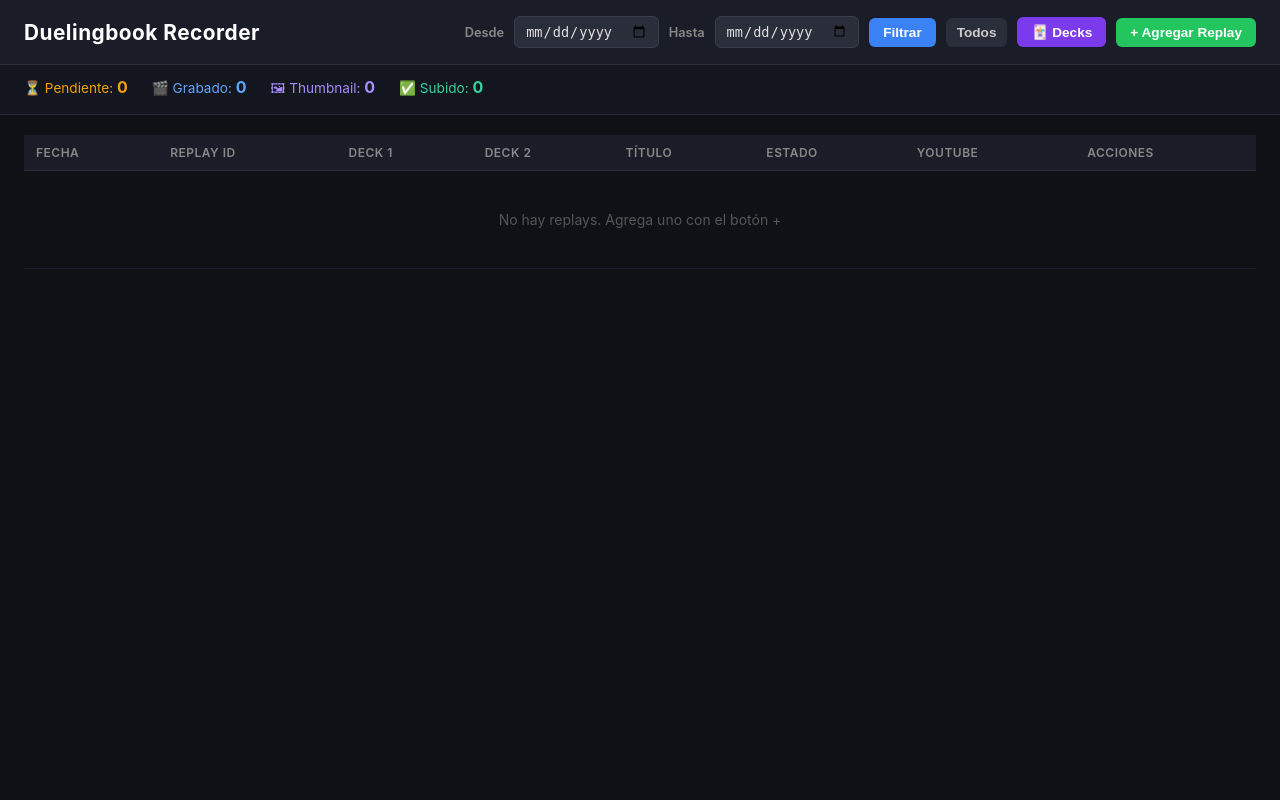
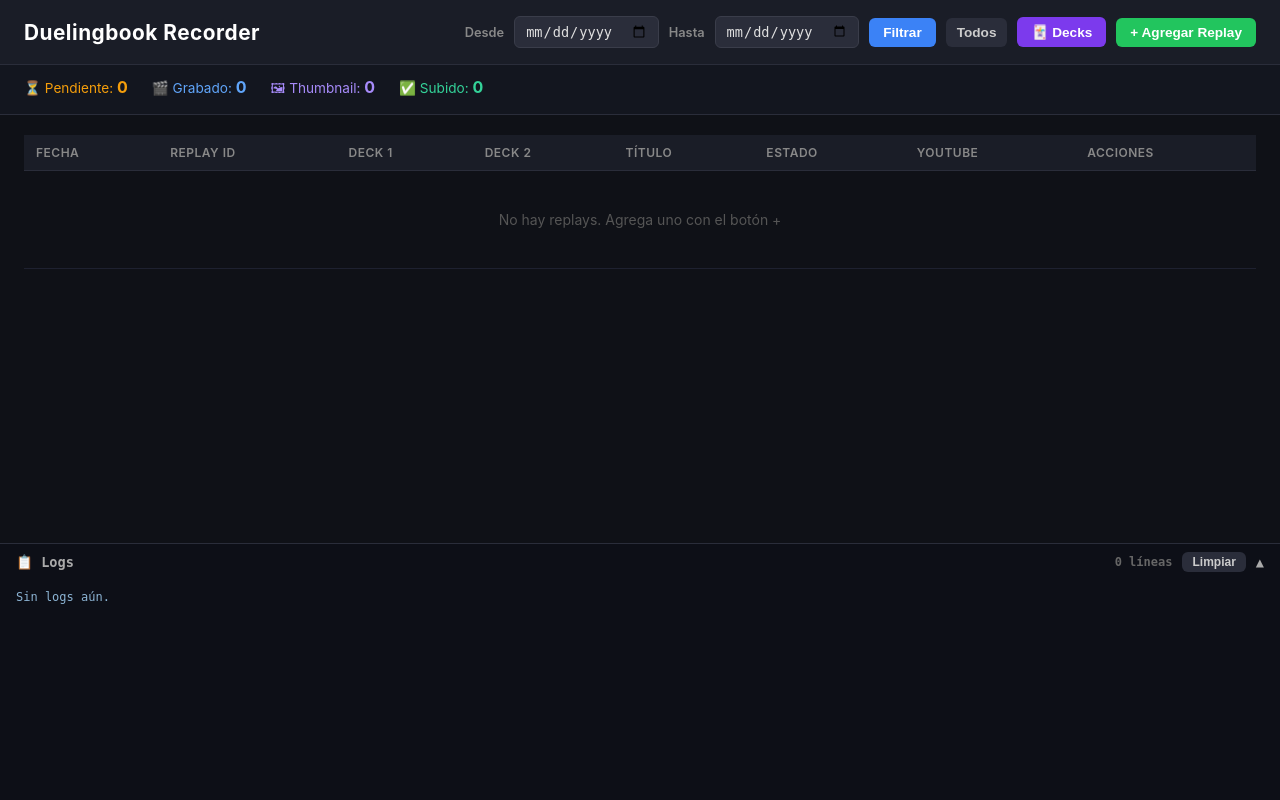
Before and after one commit to Corn1207/duelingbook-recorder, a Flask app: page / in a window 1280 px wide. Run offline with Flask 3, Linux system fonts and the light colour scheme; data that the repository does not hold is empty; some libraries are stand-ins or nearby versions.

Commit message:
Add log panel and upload progress tracking
- Centralized logging to output/app.log (file + console)
- /api/logs GET/DELETE endpoints to read and clear logs
- Log panel fixed at bottom of UI with color coding and auto-scroll
- YouTube upload now runs in background thread
- SSE endpoint /api/replays/<id>/upload/progress streams progress
- Progress bar shown inline while uploading

Co-Authored-By: Claude Sonnet 4.6 <noreply@anthropic.com>

```diff
--- a/app/routes.py
+++ b/app/routes.py
@@ -10,9 +10,18 @@ from flask import Blueprint, jsonify, render_template, request
 
 from app.database import get_connection
 
+import logging
+import time
+from pathlib import Path
+
 bp = Blueprint("main", __name__)
+logger = logging.getLogger(__name__)
 
 VALID_STATUSES = ["pending", "recorded", "thumbnail_ready", "uploaded"]
+LOG_FILE = Path(__file__).parent.parent / "output" / "app.log"
+
+# upload progress store: {row_id: {"pct": int, "done": bool, "error": str|None, "url": str|None}}
+_upload_progress: dict = {}
 
 # Tracks which replay IDs are currently being recorded
 _recording_in_progress: set[str] = set()
@@ -36,9 +45,10 @@ def _run_pipeline(row_id: int, replay_id: str) -> None:
         pipeline = RecordingPipeline(obs_password="123456")
         final_path = pipeline.run(replay_id=replay_id)
         update("recorded", video_path=final_path)
+        logging.getLogger(__name__).info(f"Recording finished: {final_path}")
     except Exception as e:
         update("pending")  # revert so user can retry
-        print(f"[pipeline error] {e}")
+        logging.getLogger(__name__).error(f"Pipeline error for replay {replay_id}: {e}", exc_info=True)
     finally:
         _recording_in_progress.discard(replay_id)
 
@@ -46,6 +56,23 @@ def _run_pipeline(row_id: int, replay_id: str) -> None:
 @bp.route("/")
 def index():
     return render_template("index.html")
+
+
+@bp.route("/api/logs", methods=["GET"])
+def get_logs():
+    lines = int(request.args.get("lines", 100))
+    if not LOG_FILE.exists():
+        return jsonify([])
+    with open(LOG_FILE, encoding="utf-8") as f:
+        all_lines = f.readlines()
+    return jsonify([l.rstrip() for l in all_lines[-lines:]])
+
+
+@bp.route("/api/logs", methods=["DELETE"])
+def clear_logs():
+    if LOG_FILE.exists():
+        LOG_FILE.write_text("")
+    return jsonify({"ok": True})
 
 
 # ------------------------------------------------------------------
@@ -178,6 +205,7 @@ def record_replay(row_id: int):
         return jsonify({"error": "another recording is already in progress"}), 409
 
     replay_id = row["replay_id"]
+    logger.info(f"Starting recording for replay {replay_id} (id={row_id})")
     _recording_in_progress.add(replay_id)
 
     # Mark as recording in the DB immediately
@@ -202,25 +230,15 @@ def delete_replay(row_id: int):
     return jsonify({"ok": True})
 
 
-@bp.route("/api/replays/<int:row_id>/upload", methods=["POST"])
-def upload_to_youtube(row_id: int):
-    import traceback
+def _run_upload(row_id: int, row, privacy: str) -> None:
+    from postprocess.youtube_uploader import upload_video
+
+    _upload_progress[row_id] = {"pct": 0, "done": False, "error": None, "url": None}
+
+    def on_progress(pct):
+        _upload_progress[row_id]["pct"] = pct
 
     try:
-        from postprocess.youtube_uploader import upload_video
-
-        with get_connection() as conn:
-            row = conn.execute("SELECT * FROM replays WHERE id = ?", (row_id,)).fetchone()
-        if not row:
-            return jsonify({"error": "not found"}), 404
-        if row["status"] not in ("thumbnail_ready", "recorded"):
-            return jsonify({"error": "replay must be recorded or have a thumbnail first"}), 400
-        if not row["video_path"]:
-            return jsonify({"error": "no video file found"}), 400
-
-        data = request.json or {}
-        privacy = data.get("privacy", "private")
-
         yt_url = upload_video(
             video_path=row["video_path"],
             title=row["title"] or "",
@@ -228,19 +246,59 @@ def upload_to_youtube(row_id: int):
             tags=row["tags"] or "",
             thumbnail_path=row["thumbnail_path"] or None,
             privacy=privacy,
+            progress_callback=on_progress,
         )
+        _upload_progress[row_id].update({"pct": 100, "done": True, "url": yt_url})
+        with get_connection() as conn:
+            conn.execute(
+                "UPDATE replays SET status='uploaded', youtube_url=?, updated_at=datetime('now') WHERE id=?",
+                (yt_url, row_id),
+            )
+            conn.commit()
+        logger.info(f"Upload complete for replay id={row_id}: {yt_url}")
     except Exception as e:
-        print(traceback.format_exc())
-        return jsonify({"error": str(e)}), 500
+        import traceback
+        logger.error(f"Upload failed for replay id={row_id}: {e}", exc_info=True)
+        _upload_progress[row_id].update({"done": True, "error": str(e)})
 
+
+@bp.route("/api/replays/<int:row_id>/upload", methods=["POST"])
+def upload_to_youtube(row_id: int):
     with get_connection() as conn:
-        conn.execute(
-            "UPDATE replays SET status='uploaded', youtube_url=?, updated_at=datetime('now') WHERE id=?",
-            (yt_url, row_id),
-        )
-        conn.commit()
+        row = conn.execute("SELECT * FROM replays WHERE id = ?", (row_id,)).fetchone()
+    if not row:
+        return jsonify({"error": "not found"}), 404
+    if row["status"] not in ("thumbnail_ready", "recorded"):
+        return jsonify({"error": "replay must be recorded or have a thumbnail first"}), 400
+    if not row["video_path"]:
+        return jsonify({"error": "no video file found"}), 400
+    if row_id in _upload_progress and not _upload_progress[row_id]["done"]:
+        return jsonify({"error": "upload already in progress"}), 409
 
-    return jsonify({"ok": True, "youtube_url": yt_url})
+    data = request.json or {}
+    privacy = data.get("privacy", "private")
+
+    t = threading.Thread(target=_run_upload, args=(row_id, dict(row), privacy), daemon=True)
+    t.start()
+
+    return jsonify({"ok": True})
+
+
+@bp.route("/api/replays/<int:row_id>/upload/progress")
+def upload_progress_sse(row_id: int):
+    from flask import Response
+
+    def stream():
+        while True:
+            state = _upload_progress.get(row_id, {"pct": 0, "done": False, "error": None, "url": None})
+            import json
+            yield f"data: {json.dumps(state)}\n\n"
+            if state["done"]:
+                break
+            time.sleep(1)
+
+    return Response(stream(), mimetype="text/event-stream",
+                    headers={"Cache-Control": "no-cache", "X-Accel-Buffering": "no"})
 
 
 # ------------------------------------------------------------------
--- a/app/static/app.js
+++ b/app/static/app.js
@@ -8,6 +8,8 @@ let editingId = null;
 document.addEventListener("DOMContentLoaded", () => {
   loadReplays();
   loadDeckOptions();
+  loadLogs();
+  setInterval(loadLogs, 5000);
 
   document.getElementById("btn-add").addEventListener("click", openAddModal);
   document.getElementById("btn-save").addEventListener("click", saveReplay);
@@ -254,27 +256,62 @@ async function uploadToYouTube(id) {
     alert("Opción inválida. Usa: private, unlisted o public");
     return;
   }
-
   if (!confirm(`¿Subir a YouTube como "${privacy}"? Esto abrirá el navegador para autorizar si es la primera vez.`)) return;
 
   const btn = event.target;
-  btn.textContent = "⏳ Subiendo...";
   btn.disabled = true;
 
+  // Start upload
   const res = await fetch(`/api/replays/${id}/upload`, {
     method: "POST",
     headers: { "Content-Type": "application/json" },
     body: JSON.stringify({ privacy }),
   });
   const data = await res.json();
+  if (!res.ok) {
+    btn.disabled = false;
+    alert(data.error || "Error al subir");
+    return;
+  }
 
-  btn.textContent = "▶ YouTube";
-  btn.disabled = false;
+  // Show progress bar in the button cell
+  const cell = btn.closest("td");
+  const barId = `upload-bar-${id}`;
+  cell.insertAdjacentHTML("beforeend", `
+    <div id="${barId}" style="margin-top:6px;width:120px">
+      <div style="background:#2a2d3a;border-radius:4px;height:6px;overflow:hidden">
+        <div id="${barId}-fill" style="height:6px;background:#ef4444;width:0%;transition:width 0.4s"></div>
+      </div>
+      <div id="${barId}-label" style="font-size:0.7rem;color:#aaa;text-align:center;margin-top:2px">0%</div>
+    </div>
+  `);
 
-  if (!res.ok) { alert(data.error || "Error al subir"); return; }
+  // Listen SSE progress
+  const evtSource = new EventSource(`/api/replays/${id}/upload/progress`);
+  evtSource.onmessage = (e) => {
+    const state = JSON.parse(e.data);
+    const fill  = document.getElementById(`${barId}-fill`);
+    const label = document.getElementById(`${barId}-label`);
+    if (fill)  fill.style.width  = state.pct + "%";
+    if (label) label.textContent = state.pct + "%";
 
-  alert(`✅ Video subido!\n\n${data.youtube_url}`);
-  loadReplays();
+    if (state.done) {
+      evtSource.close();
+      document.getElementById(barId)?.remove();
+      btn.disabled = false;
+      if (state.error) {
+        alert("Error al subir: " + state.error);
+      } else {
+        alert(`✅ Video subido!\n\n${state.url}`);
+        loadReplays();
+      }
+    }
+  };
+  evtSource.onerror = () => {
+    evtSource.close();
+    document.getElementById(barId)?.remove();
+    btn.disabled = false;
+  };
 }
 
 // ------------------------------------------------------------------
@@ -305,6 +342,47 @@ function showThumbnail(id, replayId) {
   const img = document.getElementById("thumb-preview");
   img.src = `/thumbnails/${id}_${replayId}.jpg?t=${Date.now()}`;
   overlay.classList.remove("hidden");
+}
+
+// ------------------------------------------------------------------
+// Log Panel
+// ------------------------------------------------------------------
+let _logCollapsed = false;
+
+async function loadLogs() {
+  const lines = await fetch("/api/logs?lines=200").then(r => r.json());
+  const pre = document.getElementById("log-content");
+  const body = document.getElementById("log-body");
+  const status = document.getElementById("log-status");
+
+  const html = lines.map(line => {
+    if (line.includes("[ERROR]"))   return `<span class="log-error">${escHtml(line)}</span>`;
+    if (line.includes("[WARNING]")) return `<span class="log-warning">${escHtml(line)}</span>`;
+    return `<span class="log-info">${escHtml(line)}</span>`;
+  }).join("\n");
+
+  pre.innerHTML = html || "Sin logs aún.";
+  status.textContent = `${lines.length} líneas`;
+
+  // Auto-scroll al fondo solo si ya estaba al fondo
+  const atBottom = body.scrollHeight - body.scrollTop <= body.clientHeight + 40;
+  if (atBottom) body.scrollTop = body.scrollHeight;
+}
+
+function toggleLogs() {
+  _logCollapsed = !_logCollapsed;
+  document.getElementById("log-body").classList.toggle("collapsed", _logCollapsed);
+  document.getElementById("log-chevron").textContent = _logCollapsed ? "▼" : "▲";
+}
+
+async function clearLogs() {
+  if (!confirm("¿Limpiar el archivo de logs?")) return;
+  await fetch("/api/logs", { method: "DELETE" });
+  loadLogs();
+}
+
+function escHtml(s) {
+  return s.replace(/&/g,"&amp;").replace(/</g,"&lt;").replace(/>/g,"&gt;");
 }
 
 // ------------------------------------------------------------------
--- a/app/static/style.css
+++ b/app/static/style.css
@@ -169,6 +169,55 @@ tbody td {
 .btn-upload { background: #ff0000; color: #fff; border: none; padding: 5px 10px; border-radius: 5px; cursor: pointer; font-size: 0.8rem; font-weight: 600; }
 .btn-upload:hover { background: #cc0000; }
 
+/* Log Panel */
+#log-panel {
+  position: fixed;
+  bottom: 0;
+  left: 0;
+  right: 0;
+  background: #0d0f17;
+  border-top: 1px solid #2a2d3a;
+  z-index: 50;
+  font-family: "SF Mono", "Fira Code", monospace;
+}
+
+#log-header {
+  display: flex;
+  justify-content: space-between;
+  align-items: center;
+  padding: 8px 16px;
+  cursor: pointer;
+  font-size: 0.85rem;
+  font-weight: 600;
+  color: #aaa;
+  user-select: none;
+}
+#log-header:hover { background: #13161f; }
+
+#log-body {
+  height: 220px;
+  overflow-y: auto;
+  padding: 8px 16px;
+}
+#log-body.collapsed { display: none; }
+
+#log-content {
+  font-size: 0.75rem;
+  color: #8cb4d4;
+  white-space: pre-wrap;
+  word-break: break-all;
+  margin: 0;
+  line-height: 1.6;
+}
+
+/* Color por nivel */
+#log-content .log-error   { color: #f87171; }
+#log-content .log-warning { color: #fbbf24; }
+#log-content .log-info    { color: #8cb4d4; }
+
+/* Espacio para que el panel no tape la tabla */
+body { padding-bottom: 260px; }
+
 /* Modal */
 .hidden { display: none !important; }
 .modal-wide { width: 760px; }
--- a/app/templates/index.html
+++ b/app/templates/index.html
@@ -186,6 +186,21 @@
   </div>
 </div>
 
+<!-- Log Panel -->
+<div id="log-panel">
+  <div id="log-header" onclick="toggleLogs()">
+    <span>📋 Logs</span>
+    <div style="display:flex;gap:10px;align-items:center">
+      <span id="log-status" style="font-size:0.75rem;color:#666"></span>
+      <button class="btn btn-week" style="padding:3px 10px;font-size:0.75rem" onclick="event.stopPropagation();clearLogs()">Limpiar</button>
+      <span id="log-chevron">▲</span>
+    </div>
+  </div>
+  <div id="log-body">
+    <pre id="log-content">Cargando logs...</pre>
+  </div>
+</div>
+
 <script src="/static/app.js"></script>
 </body>
 </html>
--- a/postprocess/youtube_uploader.py
+++ b/postprocess/youtube_uploader.py
@@ -55,6 +55,7 @@ def upload_video(
     tags: str,
     thumbnail_path: str = None,
     privacy: str = "private",
+    progress_callback=None,
 ) -> str:
     """
     Uploads a video to YouTube.
@@ -103,7 +104,10 @@ def upload_video(
     while response is None:
         status, response = request.next_chunk()
         if status:
-            logger.info(f"Upload progress: {int(status.progress() * 100)}%")
+            pct = int(status.progress() * 100)
+            logger.info(f"Upload progress: {pct}%")
+            if progress_callback:
+                progress_callback(pct)
 
     video_id = response["id"]
     logger.info(f"Upload complete: {video_id}")
```
Also changed, not shown: app/__init__.py (+23 -0 lines).
